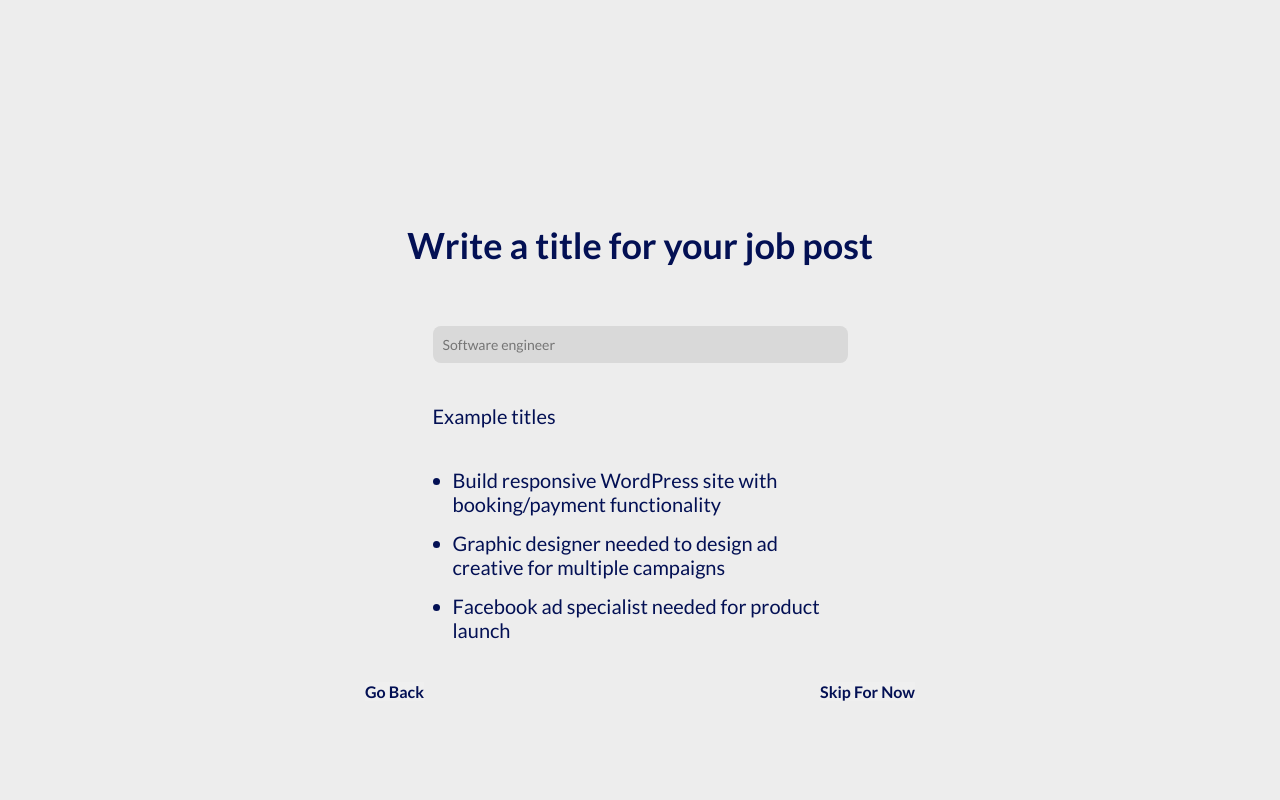
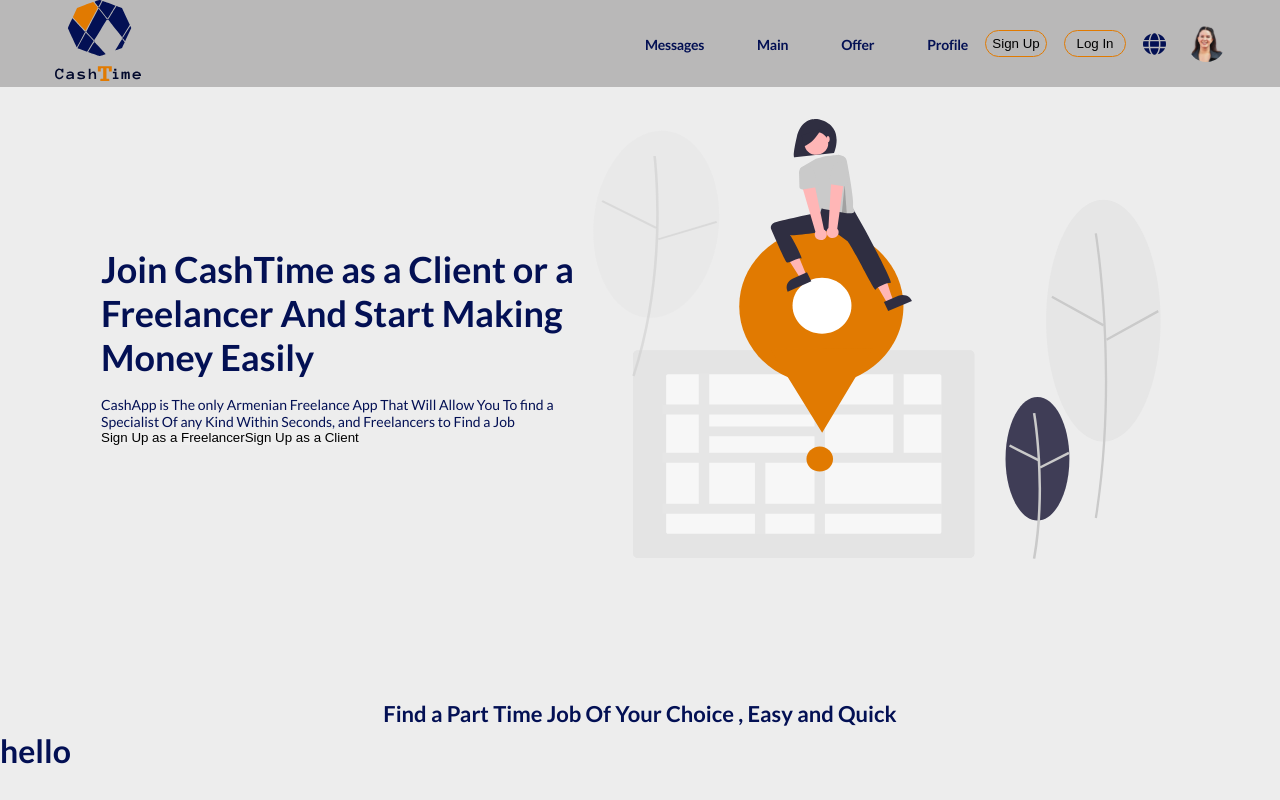
Before and after one commit to GevorgKartshikyan/CashTime-Front, a React (Create React App) app: page / in a window 1280 px wide. Built offline with nearby package versions, Linux system fonts and the light colour scheme.

Commit message:
index fix

```diff
--- a/src/index.js
+++ b/src/index.js
@@ -1,13 +1,12 @@
 import React from 'react';
 import ReactDOM from 'react-dom/client';
 import reportWebVitals from './reportWebVitals';
-// import App from './App';
+import App from './App';
 import './assets/styles/index.scss';
-import CreateJob from './pages/Create-job';
 
 const root = ReactDOM.createRoot(document.getElementById('root'));
 root.render(
-  <CreateJob />,
+  <App />,
 );
 
 // If you want to start measuring performance in your app, pass a function
```
